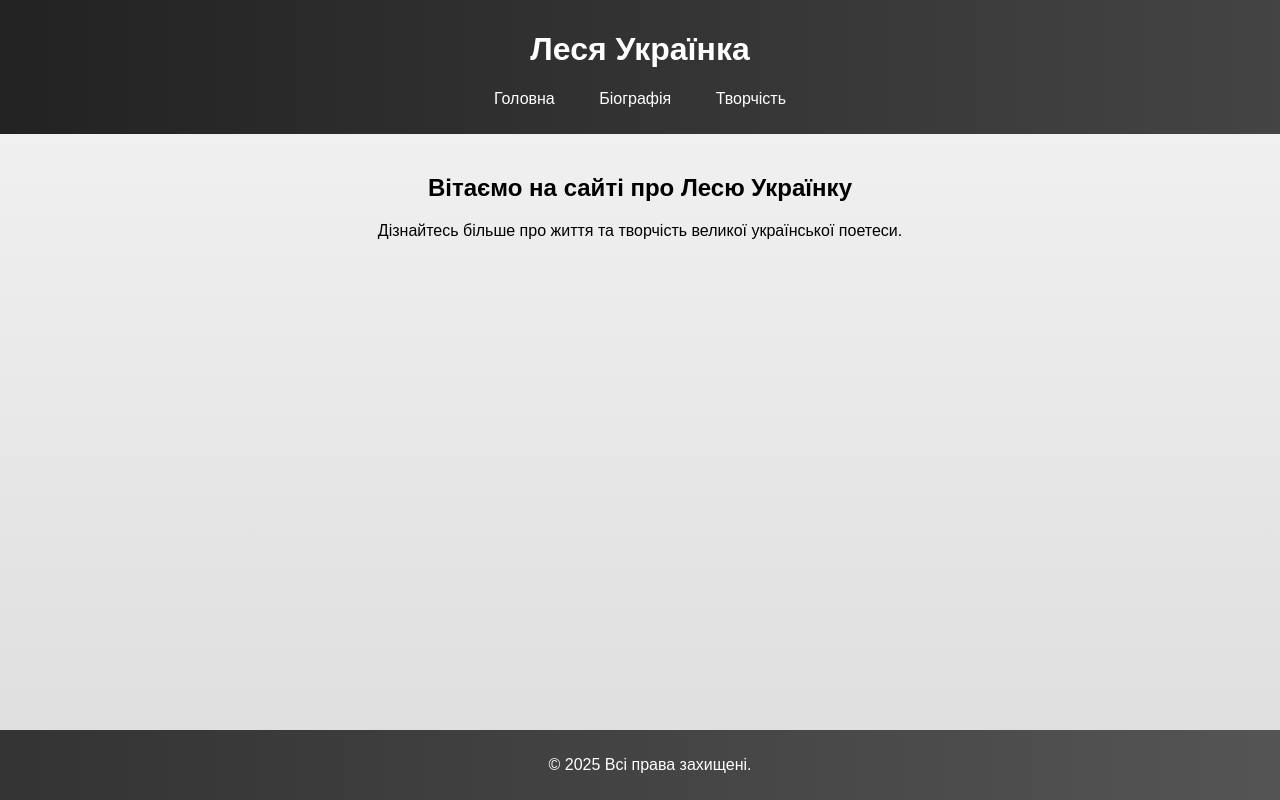
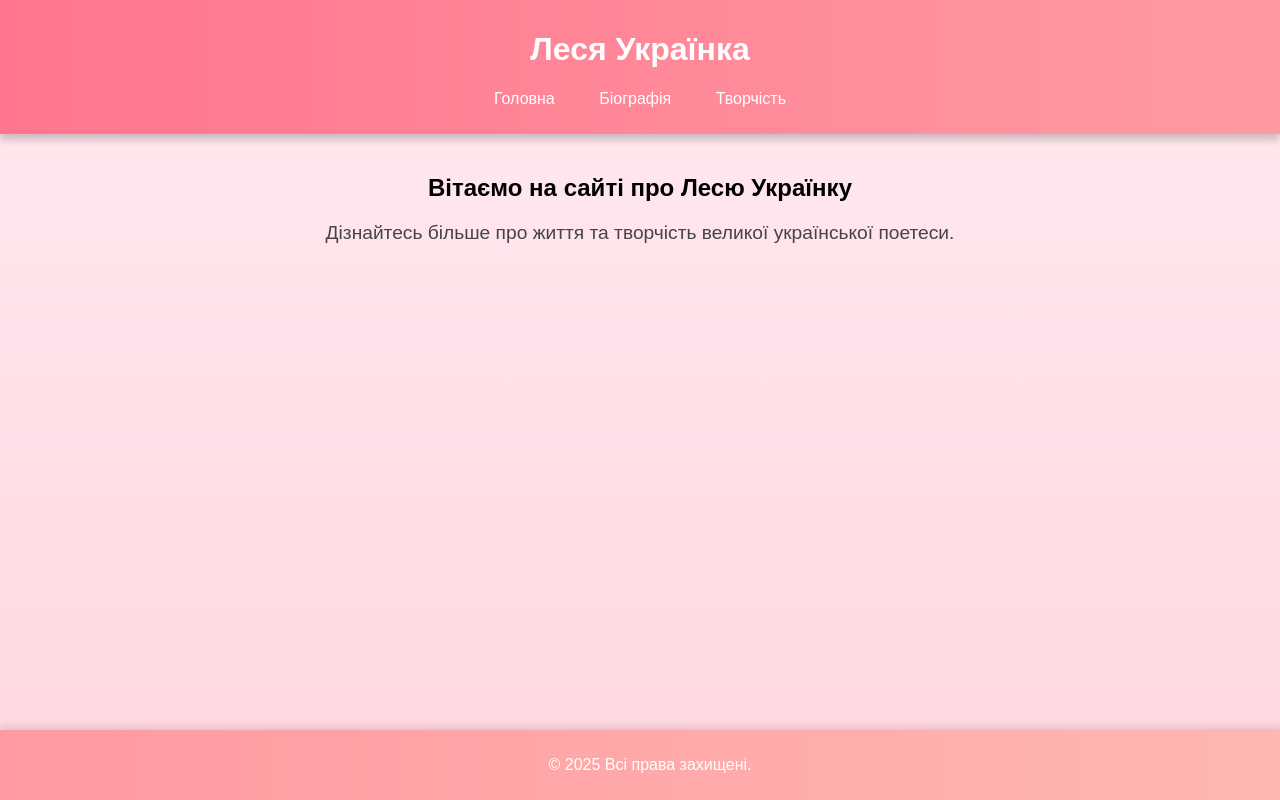
Before and after one commit to CapibarychLogik/Lesia-site-example, a plain HTML site: page index.html in a window 1280 px wide. Drawn offline with Linux system fonts and the light colour scheme.

Commit message:
Update styles.css

```diff
--- a/styles.css
+++ b/styles.css
@@ -2,17 +2,19 @@ body {
     font-family: Arial, sans-serif;
     margin: 0;
     padding: 0;
-    background: linear-gradient(to bottom, #f4f4f4, #ddd);
+    background: linear-gradient(to bottom, #ffebf0, #ffd6e0);
     text-align: center;
 }
 header {
-    background: linear-gradient(to right, #333, #555);
+    background: linear-gradient(to right, #ff9aa2, #ffb7b2);
     color: white;
     padding: 10px;
-    transition: background 0.3s ease-in-out;
+    transition: background 0.3s ease-in-out, box-shadow 0.3s ease-in-out;
+    box-shadow: 0 4px 6px rgba(0, 0, 0, 0.1);
 }
 header:hover {
-    background: linear-gradient(to right, #222, #444);
+    background: linear-gradient(to right, #ff758f, #ff9aa2);
+    box-shadow: 0 6px 8px rgba(0, 0, 0, 0.2);
 }
 nav ul {
     list-style: none;
@@ -26,31 +28,43 @@ nav ul li a {
     color: white;
     text-decoration: none;
     padding: 5px 10px;
-    transition: color 0.3s ease, background 0.3s ease;
+    border-radius: 5px;
+    transition: color 0.3s ease, background 0.3s ease, box-shadow 0.3s ease;
 }
 nav ul li a:hover {
-    color: yellow;
-    background: rgba(255, 255, 255, 0.2);
-    border-radius: 5px;
+    color: #fff;
+    background: rgba(255, 255, 255, 0.3);
+    box-shadow: 0 2px 4px rgba(0, 0, 0, 0.2);
+}
+nav ul li a:active {
+    background: rgba(255, 255, 255, 0.5);
+    box-shadow: 0 3px 5px rgba(0, 0, 0, 0.3);
 }
 main {
     padding: 20px;
 }
 section h2 {
-    transition: transform 0.3s ease-in-out;
+    transition: transform 0.3s ease-in-out, text-shadow 0.3s ease;
 }
 section h2:hover {
     transform: scale(1.05);
+    text-shadow: 2px 2px 5px rgba(0, 0, 0, 0.2);
+}
+section p {
+    font-size: 1.2em;
+    color: #444;
 }
 footer {
-    background: linear-gradient(to right, #333, #555);
+    background: linear-gradient(to right, #ff9aa2, #ffb7b2);
     color: white;
     padding: 10px;
     position: fixed;
     bottom: 0;
     width: 100%;
-    transition: background 0.3s ease-in-out;
+    transition: background 0.3s ease-in-out, box-shadow 0.3s ease-in-out;
+    box-shadow: 0 -4px 6px rgba(0, 0, 0, 0.1);
 }
 footer:hover {
-    background: linear-gradient(to right, #222, #444);
+    background: linear-gradient(to right, #ff758f, #ff9aa2);
+    box-shadow: 0 -6px 8px rgba(0, 0, 0, 0.2);
 }
```
